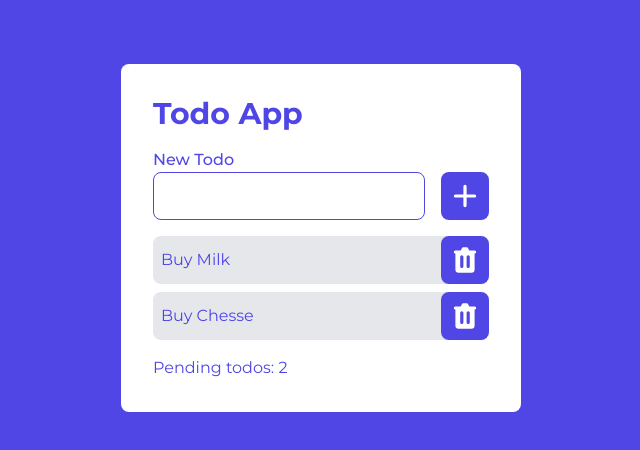
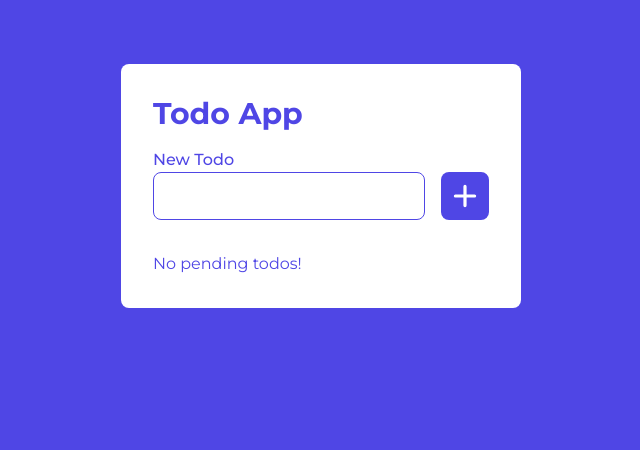
Before and after one commit to aruzo1/todo-vue, a Vue app: page / in a window 1280 px wide. Shown: the top 450 px of the page, without its empty margins (319-959 px from the left). Built offline with nearby package versions, Linux system fonts and the light colour scheme.

Commit message:
added store typing and removed dummy todos

```diff
--- a/src/store.ts
+++ b/src/store.ts
@@ -1,10 +1,18 @@
 import { reactive } from "vue";
 
-export const store = reactive({
-  todos: [
-    { id: 1, body: "Buy Milk" },
-    { id: 2, body: "Buy Chesse" },
-  ],
+interface Todo {
+  id: number;
+  body: string;
+}
+
+interface Store {
+  todos: Todo[];
+  add(todo: Todo): void;
+  remove(id: number): void;
+}
+
+export const store = reactive<Store>({
+  todos: [],
   add(todo: { id: number; body: string }) {
     this.todos.unshift(todo);
   },
```
